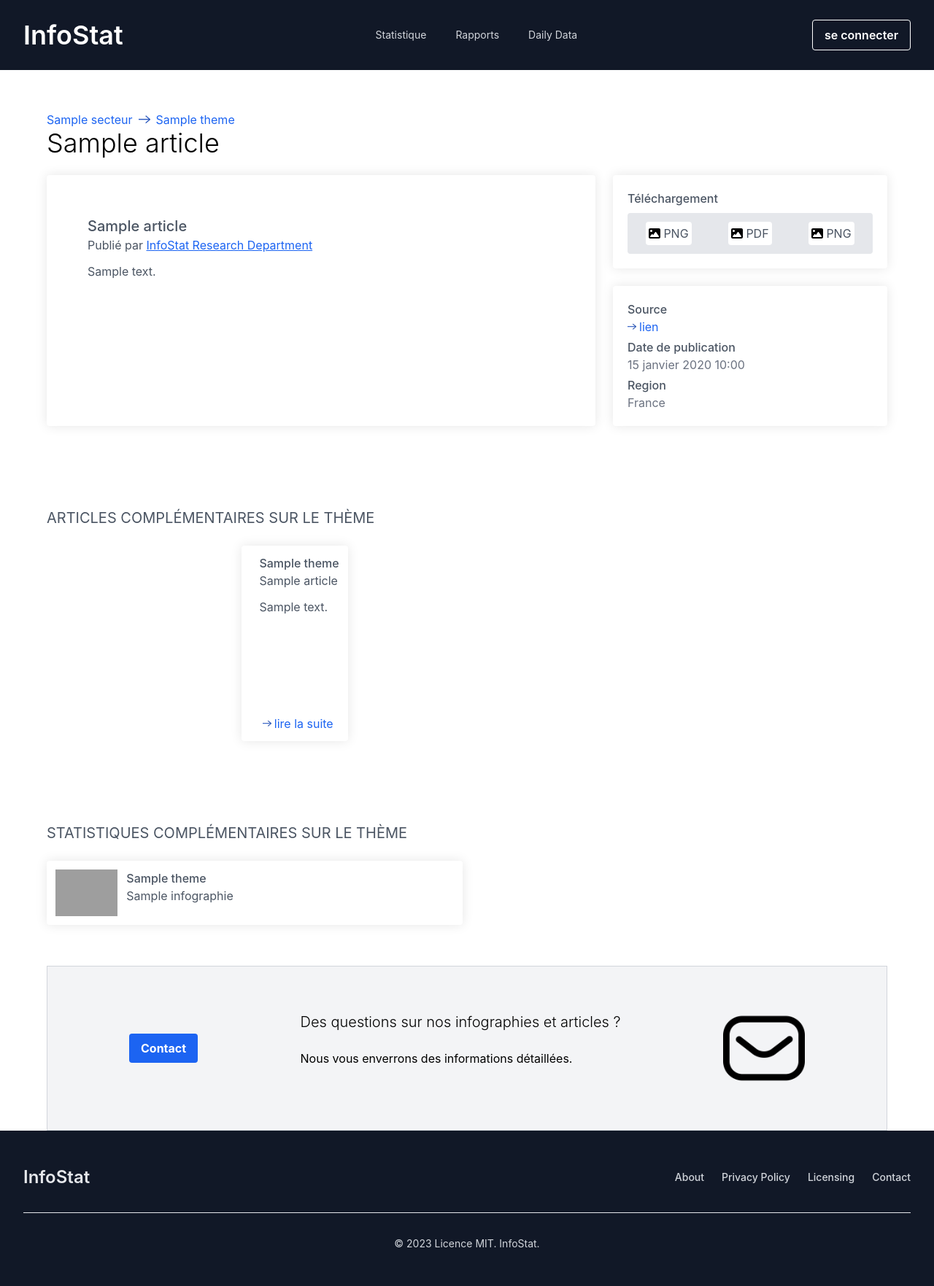
After one commit to elebras1/InfoStat, a Django app: page /content/article/1/ in a window 1280 px wide. The commit adds this page. Shown: the whole page at 73% size. Run offline with Django 4.2, Linux system fonts and the light colour scheme; tables that the repository leaves empty hold one stand-in row (values such as "Sample post"); some libraries are stand-ins or nearby versions; grey boxes are pictures that could not be loaded.

Commit message:
display infographie and article

```diff
--- /dev/null
+++ b/content/article_views.py
@@ -0,0 +1,24 @@
+from django.shortcuts import render, get_object_or_404
+from django.http import Http404
+from .models import Article, Infographie
+
+
+def article(request, id):
+    article = get_object_or_404(Article, pk=id)
+    theme = article.theme
+    article_selection = Article.objects.filter(theme=theme).order_by("-pub_date")[:4]
+    infographie_selection = Infographie.objects.filter(theme=theme).order_by(
+        "-pub_date"
+    )[:4]
+    article.compteur += 1
+    article.save()
+
+    return render(
+        request,
+        "article.html/",
+        {
+            "article": article,
+            "article_selection": article_selection,
+            "infographie_selection": infographie_selection,
+        },
+    )
--- a/content/models.py
+++ b/content/models.py
@@ -44,7 +44,7 @@ class Infographie(models.Model):
 class Article(models.Model):
     theme = models.ForeignKey(Theme, on_delete=models.CASCADE, related_name="articles")
     titre = models.CharField(max_length=80)
-    description = models.TextField(max_length=3000)
+    description = models.TextField(max_length=15000)
     source = models.CharField(max_length=120)
     compteur = models.IntegerField(null=True, default=0)
     pub_date = models.DateTimeField("date de publication")
--- /dev/null
+++ b/content/templates/article.html
@@ -0,0 +1,107 @@
+{% extends 'base.html' %}
+{% load static %}
+
+{% block body %}
+    <div class="flex justify-center">
+        <div class="max-w-6xl w-full mt-14">
+            <div class="flex items-center">
+                <a href="#" class="text-blue-600 mr-2 hover:underline">{{article.theme.secteur.nom}}</a>
+                <img src={% static 'arrow.svg' %} class="h-4 mr-2">
+                <a href="#" class="text-blue-600 mr-2 hover:underline">{{article.theme.nom}}</a>
+            </div>
+            <h1 class="text-4xl font-light">
+                {{article.titre}}
+            </h1>
+            <div class="mt-6 w-full flex flex-col lg:flex-row">
+                <div class="h-auto w-2/3 shadow-custom rounded mr-6">
+                    <div class="flex flex-col p-14">
+                        <span class="font-medium text-xl text-gray-600">{{article.titre}}</span>
+                        <span class="text-gray-600">
+                            Publié par
+                            <a src="#" class="text-blue-600 underline">InfoStat Research Department</a>
+                        </span>
+                        <span class="text-gray-600 mt-3">{{article.description}}</span>
+                    </div>
+                </div>
+                <div class="flex flex-col w-1/3">
+                    <div class="shadow-custom rounded mb-6 p-5">
+                        <span class="text-gray-600 font-medium">Téléchargement</span>
+                        <div class="flex justify-around bg-gray-200 mt-2 rounded text-gray-600">
+                            <div class="p-1 m-3 flex items-center bg-white rounded">
+                                <img src="{% static 'image-solid.svg' %}" class="h-4 mr-1">
+                                <a href="{% static  article.description %}" download>PNG</a>
+                            </div>
+                            <div class="p-1 m-3 flex items-center bg-white rounded">
+                                <img src="{% static 'image-solid.svg' %}" class="h-4 mr-1">
+                                <a href="{% static  article.description %}" download>PDF</a>
+                            </div>
+                            <div class="p-1 m-3 flex items-center bg-white rounded">
+                                <img src="{% static 'image-solid.svg' %}" class="h-4 mr-1">
+                                <a href="{% static  article.description %}" download>PNG</a>
+                            </div>
+                        </div>
+                    </div>
+                    <div class="shadow-custom rounded h-auto p-5 flex flex-col">
+                        <span class="text-gray-600 font-medium">Source</span>
+                        <div class="flex items-center">
+                            <img src="{% static 'arrow.svg' %}" class="h-3 mr-1">
+                            <a href="{{article.source}}" class="text-blue-600 hover:underline">lien</a>
+                        </div>
+
+                        <span class="text-gray-600 font-medium mt-1">Date de publication</span>
+                        <span class="text-gray-500">{{article.pub_date}}</span>
+
+                        <span class="text-gray-600 font-medium mt-1">Region</span>
+                        <span class="text-gray-500">France</span>
+                    </div>
+                </div>
+            </div>
+        </div>
+    </div>
+
+    <div class="flex flex-col items-center mt-14">
+        <div class="max-w-6xl mt-14 w-full">
+            <span class="text-xl text-gray-600">ARTICLES COMPLÉMENTAIRES SUR LE THÈME</span>
+        </div>
+        <div class="max-w-6xl mt-6 mb-14">
+            <div class="grid grid-cols-4 gap-3">
+                {% for article in article_selection %}
+                    <div class="shadow-custom rounded p-3">
+                        <div class="flex">
+                            <div class="flex flex-col ml-3">
+                                <span class="font-medium text-gray-600">{{article.theme}}</span>
+                                <a href="" class="text-gray-600 hover:text-blue-600">{{article.titre}}</a>
+                                <span class="text-gray-600 mt-3 h-40 overflow-hidden">{{article.description}}</span>
+                                <div class="flex items-center justify-end mt-auto">
+                                    <img src={% static 'arrow.svg' %} class="h-3 mr-1">
+                                    <a href="#" class="text-blue-600 mr-2 hover:underline">lire la suite</a>
+                                </div>
+                            </div>
+                        </div>
+                    </div>
+                {% endfor %}
+            </div>
+        </div>
+        <div class="max-w-6xl mt-14 w-full">
+            <span class="text-xl text-gray-600">STATISTIQUES COMPLÉMENTAIRES SUR LE THÈME</span>
+        </div>
+        <div class="max-w-6xl mt-6 w-full">
+            <div class="grid grid-cols-2 gap-3">
+                {% for infographie in infographie_selection%}
+                    <div class="shadow-custom rounded p-3 w-full">
+                        <div class="flex">
+                            <img src={% static infographie.graphique %} class="h-16">
+                            <div class="flex flex-col ml-3">
+                                <span class="font-medium text-gray-600">{{infographie.theme}}</span>
+                                <a href="#" class="text-gray-600 hover:text-blue-600">{{infographie.titre}}</a>
+                            </div>
+                        </div>
+                    </div>
+                {% endfor %}
+            </div>
+        </div>
+    </div>
+
+    {% include "partials/contact_block.html" %}
+
+{% endblock body %}
--- a/content/templates/secteur.html
+++ b/content/templates/secteur.html
@@ -1,5 +1,4 @@
 {% extends 'base.html' %}
-{% load static %}
 
 {% block body %}
     <div class="flex flex-row justify-center">
@@ -19,13 +18,13 @@
                 </form>
             </div>
 
-            <div class="pt-24 flex flex-wrap justify-center pb-14 border border-gray-300">
+            <div class="pt-6 flex flex-wrap justify-center pb-14 border border-gray-300">
                 {% for secteur in secteurs %}
                     <div class="m-6 p-6 bg-white w-80 h-72 shadow-custom overflow-auto rounded">
                         <a class="text-gray-600 underline font-medium">{{secteur.nom}}</a>
                         <div class="flex flex-col mt-3">
                             {% for theme in secteur.themes.all %}
-                                <a href="#" class="text-blue-600">{{theme.nom}}</a>
+                                <a href="#" class="text-blue-600 hover:underline">{{theme.nom}}</a>
                             {% endfor %}
                         </div>
                     </div>
--- a/content/urls.py
+++ b/content/urls.py
@@ -1,4 +1,8 @@
-from . import views
+from . import views, secteur_views, infographie_views, article_views
 from django.urls import include, path
 
-urlpatterns = [path("secteur", views.secteur, name="secteur")]
+urlpatterns = [
+    path("secteur", secteur_views.secteur, name="secteur"),
+    path("infographie/<int:id>/", infographie_views.infographie, name="infographie"),
+    path("article/<int:id>/", article_views.article, name="article"),
+]
--- a/content/utils/data_utils.py
+++ b/content/utils/data_utils.py
@@ -65,7 +65,7 @@ def generate_article(num):
     for _ in range(num):
         article = Article.objects.create(
             titre=fake.sentence(),
-            description=fake.text(max_nb_chars=2500),
+            description=fake.text(max_nb_chars=14000),
             source="https://www.cairn.fr",
             compteur=random.randint(0, 3000),
             pub_date=fake.date(),
--- a/content/views.py
+++ b/content/views.py
@@ -35,8 +35,3 @@ def index(request):
             "themes_new": themes_new,
         },
     )
-
-
-def secteur(request):
-    secteurs = Secteur.objects.order_by("nom")
-    return render(request, "secteur.html", {"secteurs": secteurs})
--- /dev/null
+++ b/templates/partials/contact_block.html
@@ -0,0 +1,14 @@
+{% load static %}
+
+<div class="pt-14 flex justify-center">
+    <div class="max-w-6xl flex justify-between items-center bg-gray-100 border border-gray-300 w-full px-28 py-14">
+        <button class="bg-blue-600 hover:bg-blue-700 text-white font-bold py-2 px-4 rounded">
+            Contact
+        </button>
+        <div class="flex flex-col">
+            <span class="font-light text-xl">Des questions sur nos infographies et articles ?</span>
+            <span class="my-6 text-grey-600">Nous vous enverrons des informations détaillées.</span>
+        </div>
+        <img src={% static 'message.png' %} class="h-28">
+    </div>
+</div>
```
Also changed, not shown: content/infographie_views.py (added, +24 -0 lines), content/secteur_views.py (added, +8 -0 lines), content/templates/infographie.html (added, +111 -0 lines), content/migrations/0009_alter_article_description.py (added), content/static/image-solid.svg (added), content/static/message.png (added).
